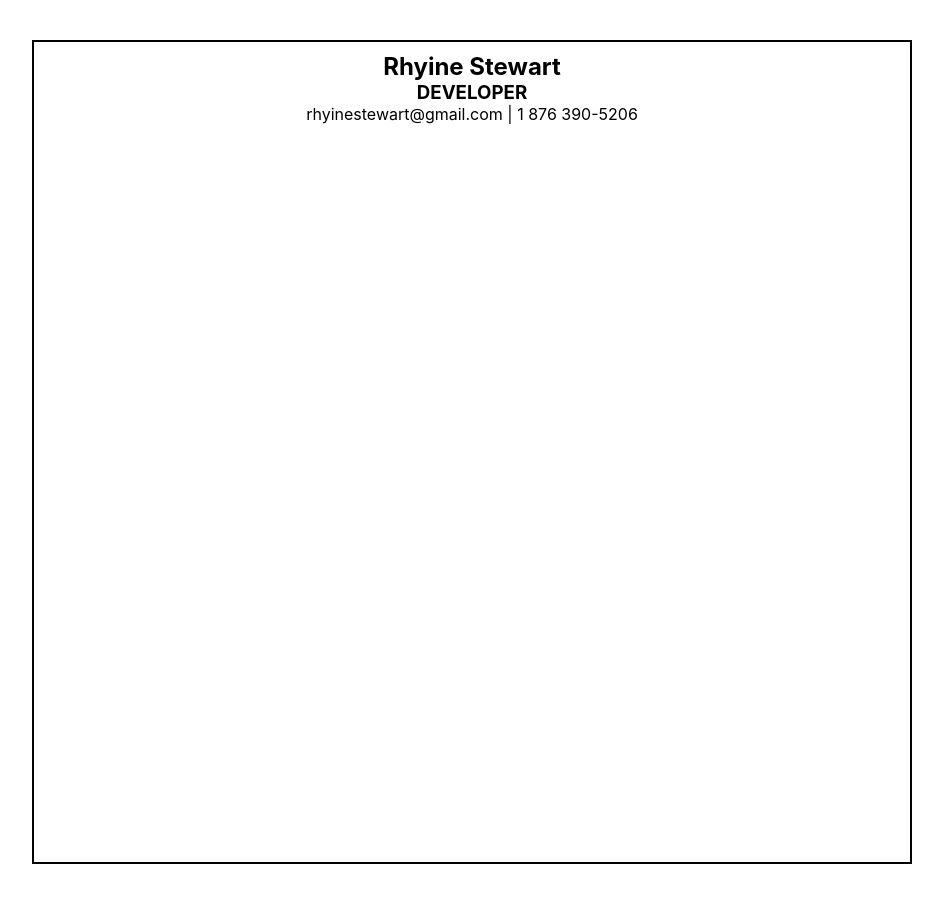
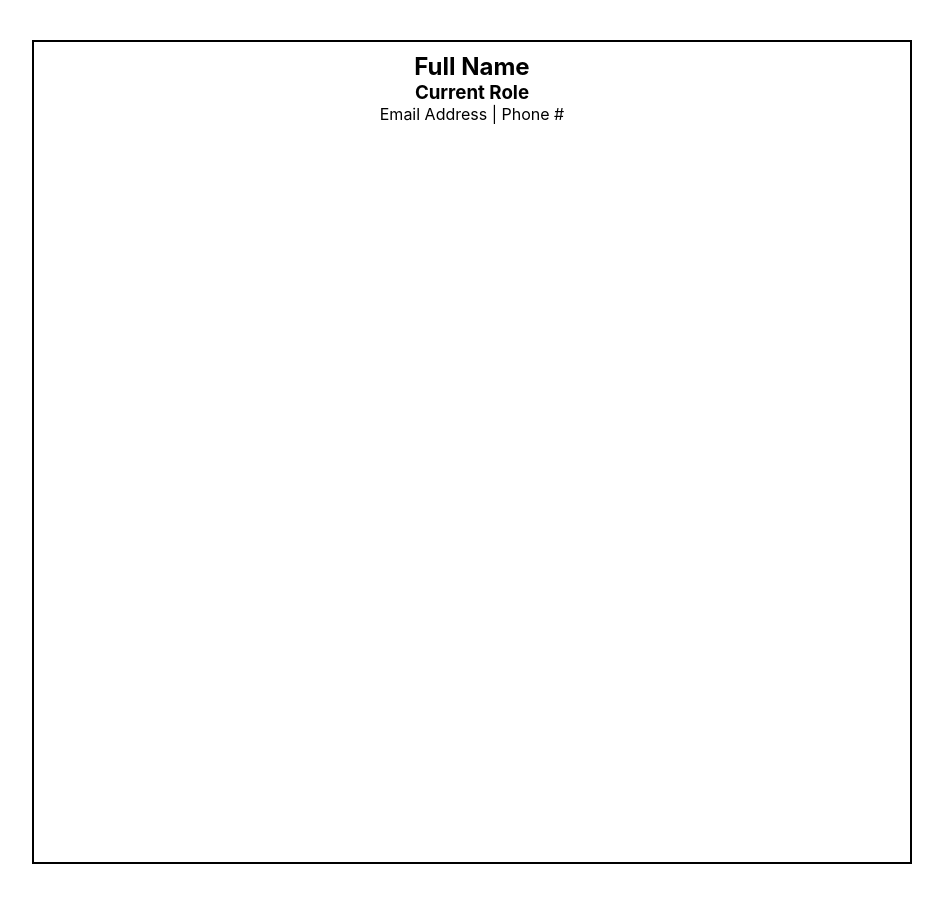
Before and after one commit to the-catalystmc/resume-builder, a React (Create React App) app: page / in a window 1280 px wide. Shown: the whole page, without its empty margins (168-1111 px from the left). Built offline with nearby package versions, Linux system fonts and the light colour scheme.

Commit message:
Make text editable and savable

```diff
--- a/src/App.css
+++ b/src/App.css
@@ -15,3 +15,7 @@
   flex-direction: column;
   align-items: center;
 }
+
+.Role {
+  text-transform: 'uppercase';
+}
--- a/src/App.js
+++ b/src/App.js
@@ -9,39 +9,78 @@ class App extends React.Component {
         this.state = {
             general: {
                 edit: false,
-                full_name: 'Rhyine Stewart',
-                current_role: 'DEVELOPER',
-                phone: '1 876 390-5206',
-                email: 'rhyinestewart@gmail.com',
+                full_name: 'Full Name',
+                current_role: 'Current Role',
+                phone: 'Phone #',
+                email: 'Email Address',
             },
         }
+        // Bind eventhandler functions
+        this.inputChange = this.inputChange.bind(this);
         this.handleClick = this.handleClick.bind(this);
-        // Bind eventhandler functions
-        // this.inputChange = this.inputChange.bind(this);
+        this.setWrapperRef = this.setWrapperRef.bind(this);
+        this.handleClickOutside = this.handleClickOutside.bind(this);
         // this.submitClicked = this.submitClicked.bind(this);
         // this.deleteClicked = this.deleteClicked.bind(this);
         // this.updateText = this.updateText.bind(this);
     }
 
+    //Handle click outside of input
+    componentDidMount() {
+        document.addEventListener('mousedown', this.handleClickOutside);
+      }
+
+      componentWillUnmount() {
+        document.removeEventListener('mousedown', this.handleClickOutside);
+      }
+
+      setWrapperRef(node) {
+        this.wrapperRef = node;
+      }
+
+      handleClickOutside(event) {
+        if (this.wrapperRef && !this.wrapperRef.contains(event.target)) {
+            this.setState({
+                general: {
+                    ...this.state.general,
+                    edit: false,
+                },
+            })
+        }
+      }
+
+    //Handle clicks and inputs for general component
     handleClick = (e) => {
-        let edit = this.state.general.edit;
         this.setState({
             general: {
-                edit: e.target.innerHTML,
-                full_name: this.state.general.full_name,
-                current_role: this.state.general.current_role,
-                phone: this.state.general.phone,
-                email: this.state.general.email,
+                ...this.state.general,
+                edit: e.target.className,
             },
         })
-        console.log(e.target.innerHTML + edit)
+        console.log(e)
+    }
+
+    inputChange = (e) => {
+        const { name, value } = e.target;
+            this.setState({
+                general: {
+                    ...this.state.general,
+                    [name]: value,
+                }
+            })
     }
 
     render() {
         return (
-            <div className='App-Cont'>
+            <div  className='App-Cont'>
                 <div className="App">
-                    <General general={this.state.general} handleClick={this.handleClick} />
+                    <div ref={this.setWrapperRef}>
+                    <General
+                        general={this.state.general}
+                        handleClick={this.handleClick}
+                        inputChange={this.inputChange}
+                    />
+                    </div>
                 </div>
             </div>
         );
--- a/src/components/General.js
+++ b/src/components/General.js
@@ -4,40 +4,57 @@ import React from 'react';
 class General extends React.Component {
   constructor(props) {
     super(props);
-    this.state = {}
+    this.state = {
+      general: this.props.general
+    }
   }
   render() {
-    if (this.props.general.edit === this.props.general.full_name) {
+    if (this.props.general.edit === 'Name') {
       return (
         <div className='GeneralContainer'>
           <div className='NameInput'>
-            <input value={this.props.general.full_name} />
+            <input
+              type="text"
+              name="full_name"
+              onChange={this.props.inputChange}
+              value={this.props.general.full_name}
+            // onChange={(e) => {this.setState({general: {...this.state.general, full_name: e.target.value}})}}
+            />
           </div>
           <h3 className='Role' onClick={this.props.handleClick}>{`${this.props.general.current_role}`}</h3>
           <p className='Contact' onClick={this.props.handleClick}>{`${this.props.general.email} | ${this.props.general.phone}`}</p>
         </div>
       )
     }
-    if (this.props.general.edit === this.props.general.current_role) {
+    if (this.props.general.edit === "Role") {
       return (
         <div className='GeneralContainer'>
           <h2 className='Name' onClick={this.props.handleClick}>{this.props.general.full_name}</h2>
           <div className='RoleInput'>
-            <input value={this.props.general.current_role} />
+            <input
+              type="text"
+              name="current_role"
+              onChange={this.props.inputChange}
+              value={this.props.general.current_role}
+            />
           </div>
           <p className='Contact' onClick={this.props.handleClick}>{`${this.props.general.email} | ${this.props.general.phone}`}</p>
         </div>
       )
     }
 
-    if (this.props.general.edit === `${this.props.general.email} | ${this.props.general.phone}`) {
+    if (this.props.general.edit === `Contact`) {
       return (
         <div className='GeneralContainer'>
           <h2 className='Name' onClick={this.props.handleClick}>{this.props.general.full_name}</h2>
           <h3 className='Role' onClick={this.props.handleClick}>{`${this.props.general.current_role}`}</h3>
           <div className='ContactInput'>
-            <input value={this.props.general.email} />
-            <input value={this.props.general.phone} />
+            <input
+            value={this.props.general.email}
+            />
+            <input
+            value={this.props.general.phone}
+            />
           </div>
         </div>
       )
@@ -45,7 +62,7 @@ class General extends React.Component {
     return (
       <div className='GeneralContainer'>
         <h2 className='Name' onClick={this.props.handleClick}>{this.props.general.full_name}</h2>
-        <h3 className='Role' onClick={this.props.handleClick}>{`${this.props.general.current_role}`}</h3>
+        <h3 className='Role' onClick={this.props.handleClick}>{this.props.general.current_role}</h3>
         <p className='Contact' onClick={this.props.handleClick}>{`${this.props.general.email} | ${this.props.general.phone}`}</p>
       </div>
     )
```
